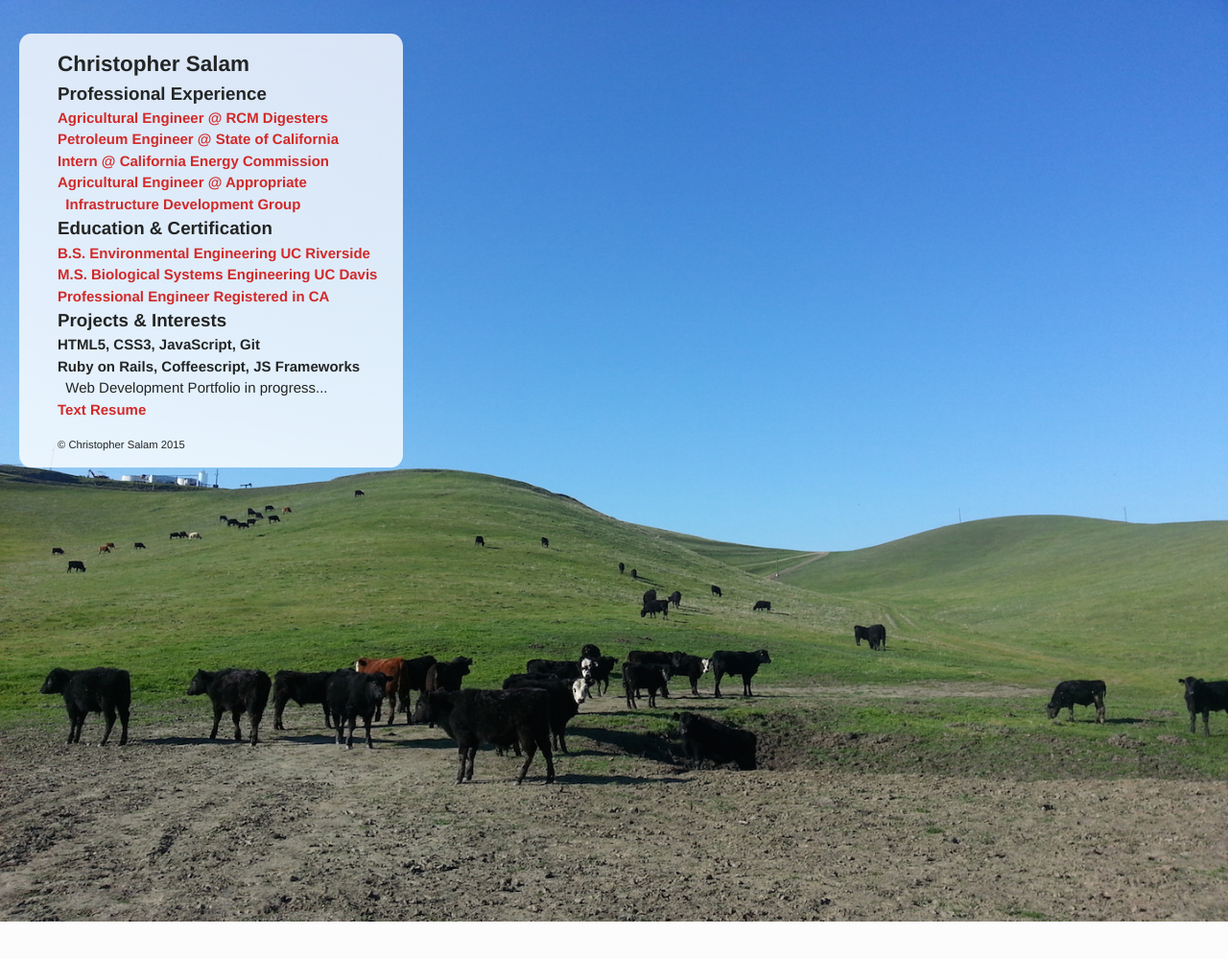
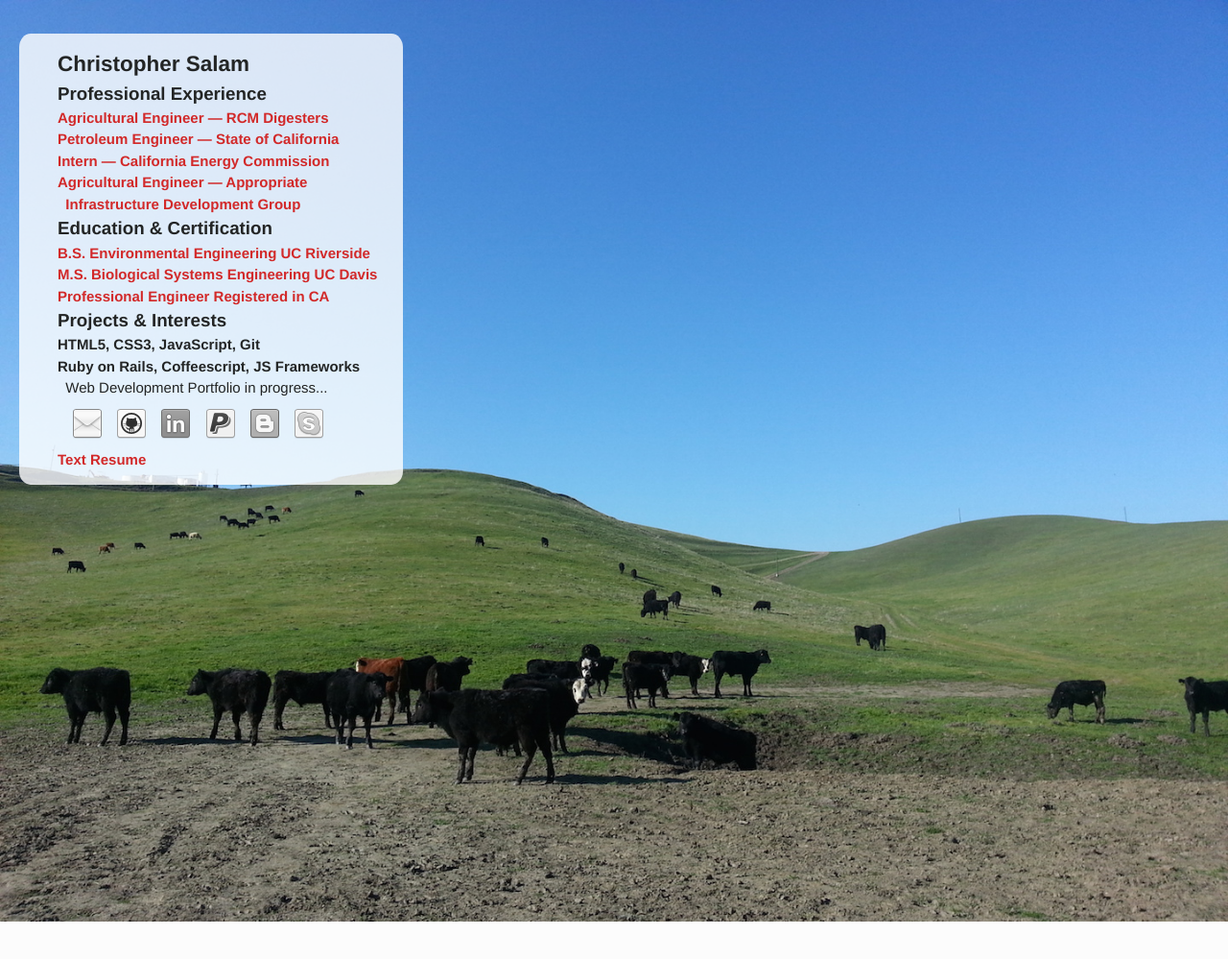
Before and after one commit to ChristopherSalam/blog, a PHP site: page / in a window 1280 px wide. Shown: the top 999 px of the page at 96% size. Run offline with PHP 8.4, Linux system fonts and the light colour scheme.

Commit message:
linkbar
Added linker with six social media links, with colored mouser.

```diff
--- a/css/example.css
+++ b/css/example.css
@@ -1803,7 +1803,7 @@ body {
 }
 
 .nav li {
-    marign: 0;
+    margin: 0;
     padding: 0;
 }
 
@@ -1831,22 +1831,6 @@ body {
     background-color: #111;
 }
 
-/* Ad Packs */
-#ad_packs {
-    margin: 45px 0 30px 0;
-    width: 298px;
-    overflow: hidden;
-}
-
-#footer.small #ad_packs {
-  margin:0;
-}
-
-#bsap_aplink {
-    float: right;
-    font-size: 10px;
-}
-
 /* Type styles */
 h1 {
     font-size: 23px;
@@ -1939,3 +1923,15 @@ ul li.tools {
   z-index: 1;
   position: fixed;
 }
+
+.linkbar {
+  padding: 10px;
+  list-style-type: none;
+  display: block;
+}
+
+.linkbar li {
+  padding: 5px;
+  list-style-position: inside;
+  display: inline;
+}
--- a/index.html
+++ b/index.html
@@ -14,16 +14,16 @@
       <li class="chris">Christopher Salam<br></li>
     <lh>Professional Experience</lh>
       <li>
-        <a href="http://www.barstowslongviewfarm.com/anaerobic-digester/" target="_blank">Agricultural Engineer &#64; RCM Digesters</a>
+        <a href="http://www.barstowslongviewfarm.com/anaerobic-digester/" target="_blank">Agricultural Engineer &#8212 RCM Digesters</a>
       </li>
       <li>
-        <a href="http://maps.conservation.ca.gov/doggr/index.html#openModal" target="_blank">Petroleum Engineer &#64; State of California</a>
+        <a href="http://maps.conservation.ca.gov/doggr/index.html#openModal" target="_blank">Petroleum Engineer &#8212 State of California</a>
       </li>
       <li>
-        <a href="http://www.energy.ca.gov/ab1103/background.html" target="_blank">Intern &#64; California Energy Commission</a>
+        <a href="http://www.energy.ca.gov/ab1103/background.html" target="_blank">Intern &#8212 California Energy Commission</a>
       </li>
       <li>
-        <a href="https://www.youtube.com/watch?v=eel28RmpuGA" target="_blank">Agricultural Engineer &#64; Appropriate <br>&nbsp; Infrastructure Development Group </a>
+        <a href="https://www.youtube.com/watch?v=eel28RmpuGA" target="_blank">Agricultural Engineer &#8212 Appropriate <br>&nbsp; Infrastructure Development Group </a>
       </li>
     <lh>Education &amp; Certification</lh>
       <li>
@@ -48,7 +48,7 @@
       <li>
         &nbsp; Web Development Portfolio in progress...
       </li>
-      <!--  <a href="#" target="_blank">nimby.info: local energy and food mapped<br> &nbsp; built with angular.js</a>
+      <!--<a href="#" target="_blank">nimby.info: local energy and food mapped<br> &nbsp; built with angular.js</a>
       </li>
       <li>
         <a href="#" target="_blank">bicimporters: bicycle refurbishing reference <br> &nbsp; built with ember.js tied to ruby-on-rails server</a>
@@ -56,11 +56,18 @@
       <li>
         <a href="#" target="_blank">carousel.coach: pro coaching lineage trees<br> &nbsp; built with backbone.js</a>
       </li>
-      <li class="pull-right container-fluid">-->
-      <li>
-        <a href="img/Resume 2015 Chris Salam Generic.pdf" download>Text Resume</a>
+      <li class="pull-right container-fluid">
+      <li> -->
+        <ul class="linkbar">
+          <li><a href="#"><img src="img/tiles/Mail.png" onmouseover="this.src='img/tiles/MailC.png'" onmouseout="this.src='img/tiles/Mail.png'"></a></li>
+          <li><a href="https://github.com/ChristopherSalam" target="_blank"><img src="img/tiles/GitHub.png" onmouseover="this.src='img/tiles/GitHubC.png'" onmouseout="this.src='img/tiles/GitHub.png'"></a></li>
+          <li><a href="https://www.linkedin.com/in/christophersalam" target="_blank"><img src="img/tiles/LinkedIn.png" onmouseover="this.src='img/tiles/LinkedInC.png'" onmouseout="this.src='img/tiles/LinkedIn.png'"></a></li>
+          <li><a href="#" target="_blank"><img src="img/tiles/Paypal.png" onmouseover="this.src='img/tiles/PaypalC.png'" onmouseout="this.src='img/tiles/Paypal.png'"></a></li>
+          <li class="blogger"><a href="http://chrissalam.blogspot.com/" target="_blank"><img src="img/tiles/Blogger.png" onmouseover="this.src='img/tiles/BloggerC.png'" onmouseout="this.src='img/tiles/Blogger.png'"></a></li>
+          <li><a href="skype:christopher.salam?userinfo"><img src="img/tiles/Skype.png" onmouseover="this.src='img/tiles/SkypeC.png'" onmouseout="this.src='img/tiles/Skype.png'"></a></li>
+        </ul>
       </li>
-      <li style="font-size: 75%;"><br> &copy; Christopher Salam 2015</li>
+      <li><a href="img/Resume 2015 Chris Salam Generic.pdf" download>Text Resume</a></li>
     </ul>
   </div>
 
@@ -95,26 +102,6 @@
       <img src="img/curtido.jpg"alt="pickles"></a>
     </div>
   </div>
-<!--
-<nav class="navbar navbar-inverse navbar-right">
-      <ul class="nav navbar-nav">
-        <li class="active"><a href="#">Link <span class="sr-only">(current)</span></a></li>
-        <li><a href="#">Link</a></li>
-        <li class="dropdown">
-          <a href="#" class="dropdown-toggle" data-toggle="dropdown" role="button" aria-expanded="false">Dropdown <span class="caret"></span></a>
-          <ul class="dropdown-menu" role="menu">
-            <li><a href="#">Action</a></li>
-            <li><a href="#">Another action</a></li>
-            <li><a href="#">Something else here</a></li>
-            <li class="divider"></li>
-            <li><a href="#">Separated link</a></li>
-            <li class="divider"></li>
-            <li><a href="#">One more separated link</a></li>
-          </ul>
-        </li>
-      </ul>
-</nav> -->
-
 
   <script src="js/jquery-1.11.2.min.js"></script>
   <script src="js/jquery.slides.min.js"></script>
```
Also changed, not shown: img/tiles/Blogger.png (added), img/tiles/BloggerC.png (added), img/tiles/GitHub.png, img/tiles/GitHubC.png (added), img/tiles/LinkedIn.png (added), img/tiles/LinkedInC.png (added), img/tiles/Mail.png (added), img/tiles/MailC.png (added), img/tiles/Paypal.png (added), img/tiles/PaypalC.png (added), img/tiles/Skype.png (added), img/tiles/SkypeC.png (added), img/tiles/email.jpg (deleted), img/tiles/in.png (deleted).
